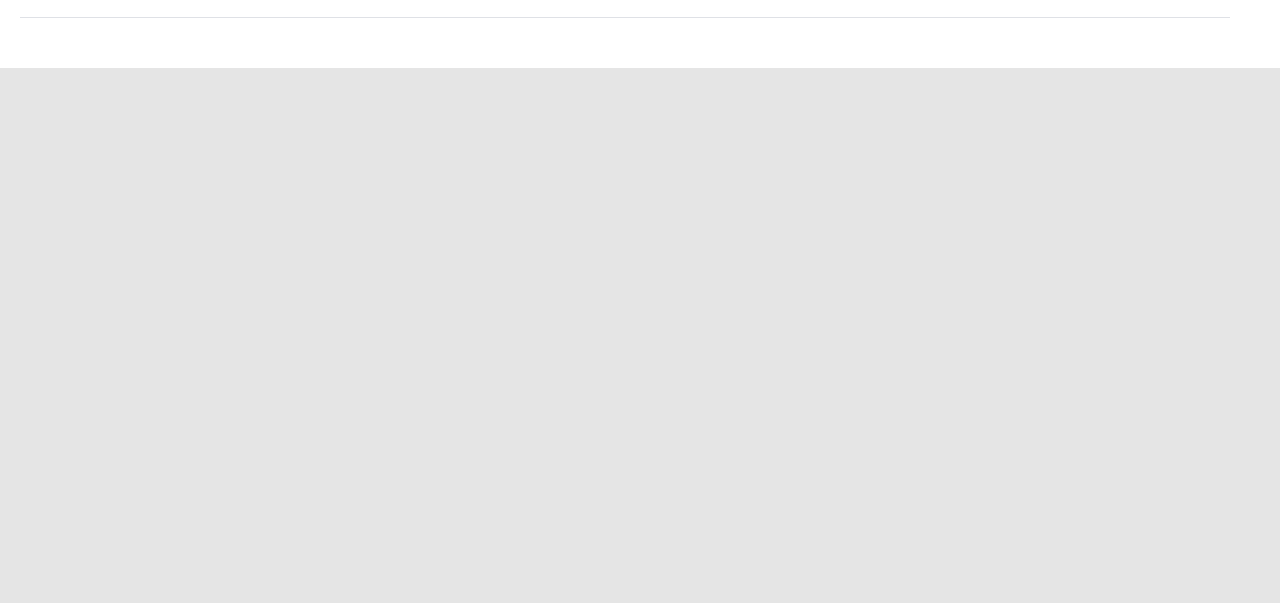
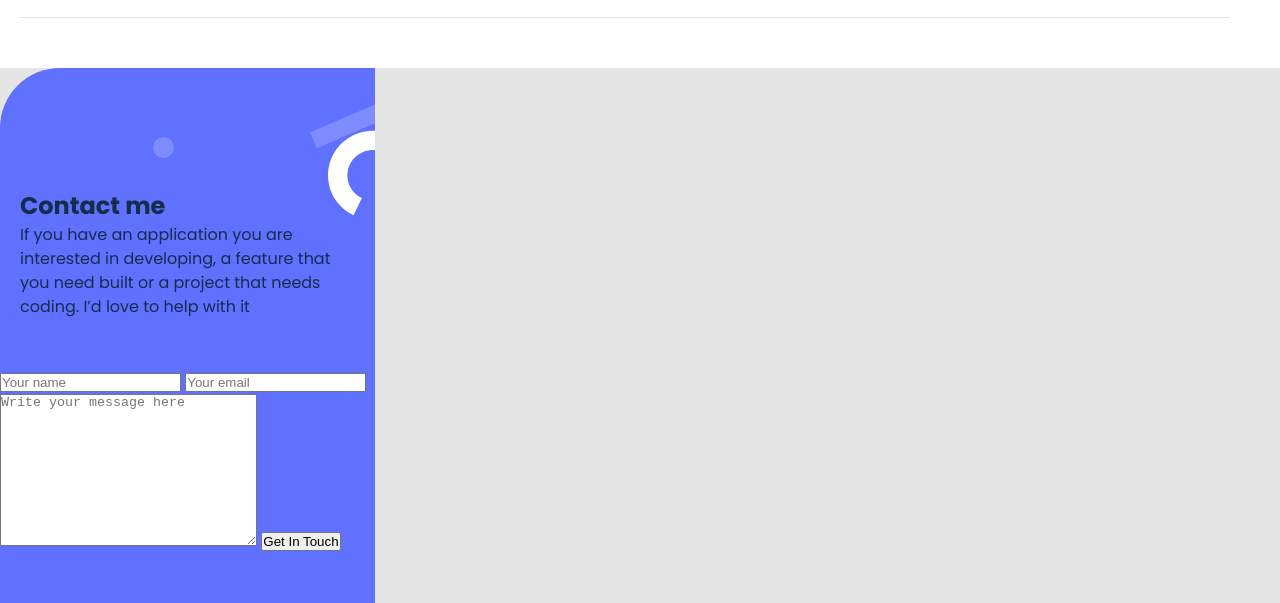
Before and after one commit to Samuellekpor/Portfolio, a website: page index.html in a window 1280 px wide. Shown: the part 4882-5485 px from the top of the page. Before the commit the page ends 4950 px from the top, so only its background shows below. Drawn offline with Linux system fonts and the light colour scheme.

Commit message:
Add contact form to html

```diff
--- a/index.html
+++ b/index.html
@@ -165,7 +165,19 @@
 					<img src="images/Union2.svg" alt=".">
 			</li>
 		</ul>
+	</div>
 
+	<div class="contact">
+		<section class="contact-header headline">
+			<h2>Contact me</h2>
+			<p>If you have an application you are interested in developing, a feature that you need built or a project that needs coding. I’d love to help with it </p>
+		</section>
+		<form action="#" class="contact-form">
+			<input type="text" placeholder="Your name" required>
+			<input type="email" name="email" id="email" placeholder="Your email" required>
+			<textarea name="text" id="" cols="30" rows="10" placeholder="Write your message here" required></textarea>
+			<button type="submit">Get In Touch</button>
+		</form>
 	</div>
 
 </body>
--- a/style.css
+++ b/style.css
@@ -8,7 +8,6 @@ body {
   font-family: 'Poppins', sans-serif;
   margin: 0 auto;
   background-color: #e5e5e5;
-  display: block;
 }
 
 .container {
@@ -264,3 +263,16 @@ section.tonic-section > * {
   height: 48px;
   padding: 8px;
 }
+
+.contact {
+  background-image: url(images/contact-form-shapes-mobile.svg);
+  background-color: #6070ff;
+  border-top-left-radius: 60px;
+  background-position: right;
+  background-repeat: no-repeat;
+  height: 779px;
+  width: 375px;
+  display: flex;
+  flex-direction: column;
+  align-items: center;
+}
```
Also changed, not shown: images/contact-form-shapes-mobile.svg (added).
